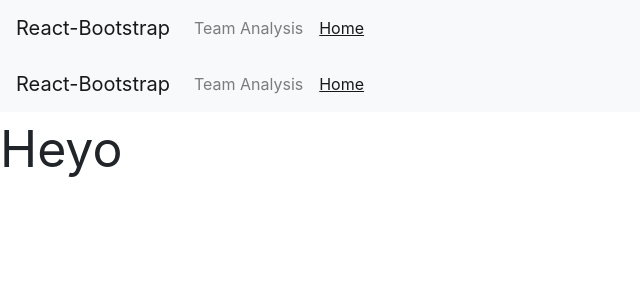
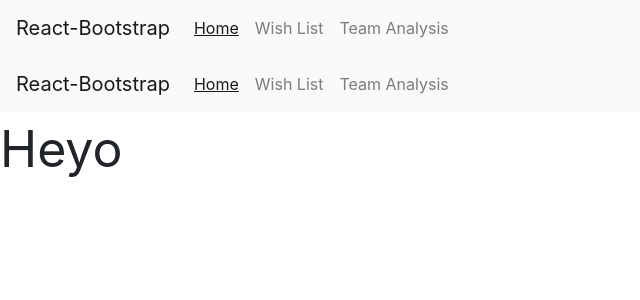
Before and after one commit to blakes-gym/poke-hubv1, a Next.js app: page / in a window 1280 px wide. Shown: the top 300 px of the page, without its empty margins (0-640 px from the left). Built offline with nearby package versions, Linux system fonts and the light colour scheme.

Commit message:
wishlist

```diff
--- a/components/Template.js
+++ b/components/Template.js
@@ -14,11 +14,14 @@ export default function Template({ children }) {
         <Navbar.Toggle aria-controls="basic-navbar-nav" />
         <Navbar.Collapse id="basic-navbar-nav">
           <Nav className="mr-auto">
+            <NavLink href="/" path={path}>
+              Home
+            </NavLink>
+            <NavLink href="/wish-list" path={path}>
+              Wish List
+            </NavLink>
             <NavLink href="/team-analysis" path={path}>
               Team Analysis
-            </NavLink>
-            <NavLink href="/" path={path}>
-              Home
             </NavLink>
           </Nav>
         </Navbar.Collapse>
```
